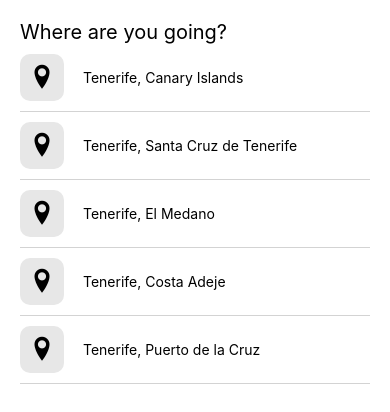
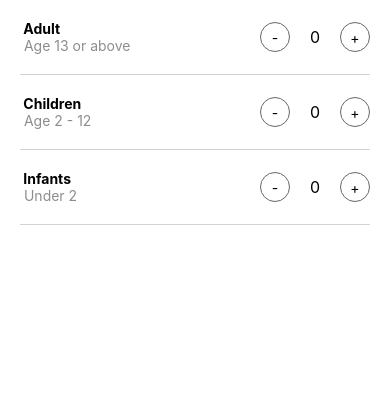
Before and after one commit to arindamaluni/airbnb-react-native, a React Native app: screen / in a window 390 px wide. Shown: the top 412 px of the page. Built offline with nearby package versions, Linux system fonts and the light colour scheme.

Commit message:
Guests entry Screen

```diff
--- a/App.js
+++ b/App.js
@@ -10,7 +10,8 @@
 import { SafeAreaView, StatusBar } from 'react-native';
 // import Post from './src/components/Post';
 // import SearchResultsScreen from './src/screens/SearchResults';
-import DestinationSearchScreen from './src/screens/DestinationSearch';
+// import DestinationSearchScreen from './src/screens/DestinationSearch';
+import GuestScreen from './src/screens/Guests';
 
 const App: () => React$Node = () => {
   return (
@@ -20,7 +21,8 @@
         {/* <HomeScreen /> */}
         {/* <Post post={feed[0]} /> */}
         {/* <SearchResultsScreen /> */}
-        <DestinationSearchScreen />
+        {/* <DestinationSearchScreen /> */}
+        <GuestScreen />
       </SafeAreaView>
     </>
   );
--- /dev/null
+++ b/src/screens/Guests/index.js
@@ -0,0 +1,42 @@
+import React, { useState } from 'react';
+import { Pressable, Text, View } from 'react-native';
+import styles from './styles';
+
+const InputComponent = (text, helpText, counter, stateHandler) => {
+  return (
+    <View style={styles.row}>
+      <View>
+        <Text style={{fontWeight: 'bold'}}> {text} </Text>
+        <Text style={{color: '#8d8d8d'}}> {helpText} </Text>
+      </View>
+      <View style={{flexDirection: 'row', alignItems: 'center'}}>
+        <Pressable
+          onPress={() => stateHandler((old) => (old > 0 ? old - 1 : 0))}
+          style={styles.button}>
+          <Text>-</Text>
+        </Pressable>
+        <Text style={{marginHorizontal: 20, fontSize: 16}}>{counter}</Text>
+        <Pressable
+          onPress={() => stateHandler((old) => old + 1)}
+          style={styles.button}>
+          <Text>+</Text>
+        </Pressable>
+      </View>
+    </View>
+  );
+};
+
+const GuestScreen = () => {
+  const [adultCount, setAdultCount] = useState(0);
+  const [childCount, setChildCount] = useState(0);
+  const [infantCount, setInfantCount] = useState(0);
+  return (
+    <View>
+      {InputComponent('Adult', 'Age 13 or above', adultCount, setAdultCount)}
+      {InputComponent('Children', 'Age 2 - 12', childCount, setChildCount)}
+      {InputComponent('Infants', 'Under 2', infantCount, setInfantCount)}
+    </View>
+  );
+};
+
+export default GuestScreen;
--- /dev/null
+++ b/src/screens/Guests/styles.js
@@ -0,0 +1,23 @@
+import { StyleSheet } from 'react-native';
+
+const styles = StyleSheet.create({
+  row: {
+    flexDirection: 'row',
+    justifyContent: 'space-between',
+    paddingVertical: 20,
+    marginHorizontal: 20,
+    borderBottomWidth: 1,
+    borderColor: 'lightgrey',
+  },
+  button: {
+    borderWidth: 1,
+    width: 30,
+    height: 30,
+    borderRadius: 15,
+    borderColor: '#676767',
+    justifyContent: 'center',
+    alignItems: 'center',
+  },
+});
+
+export default styles;
```
